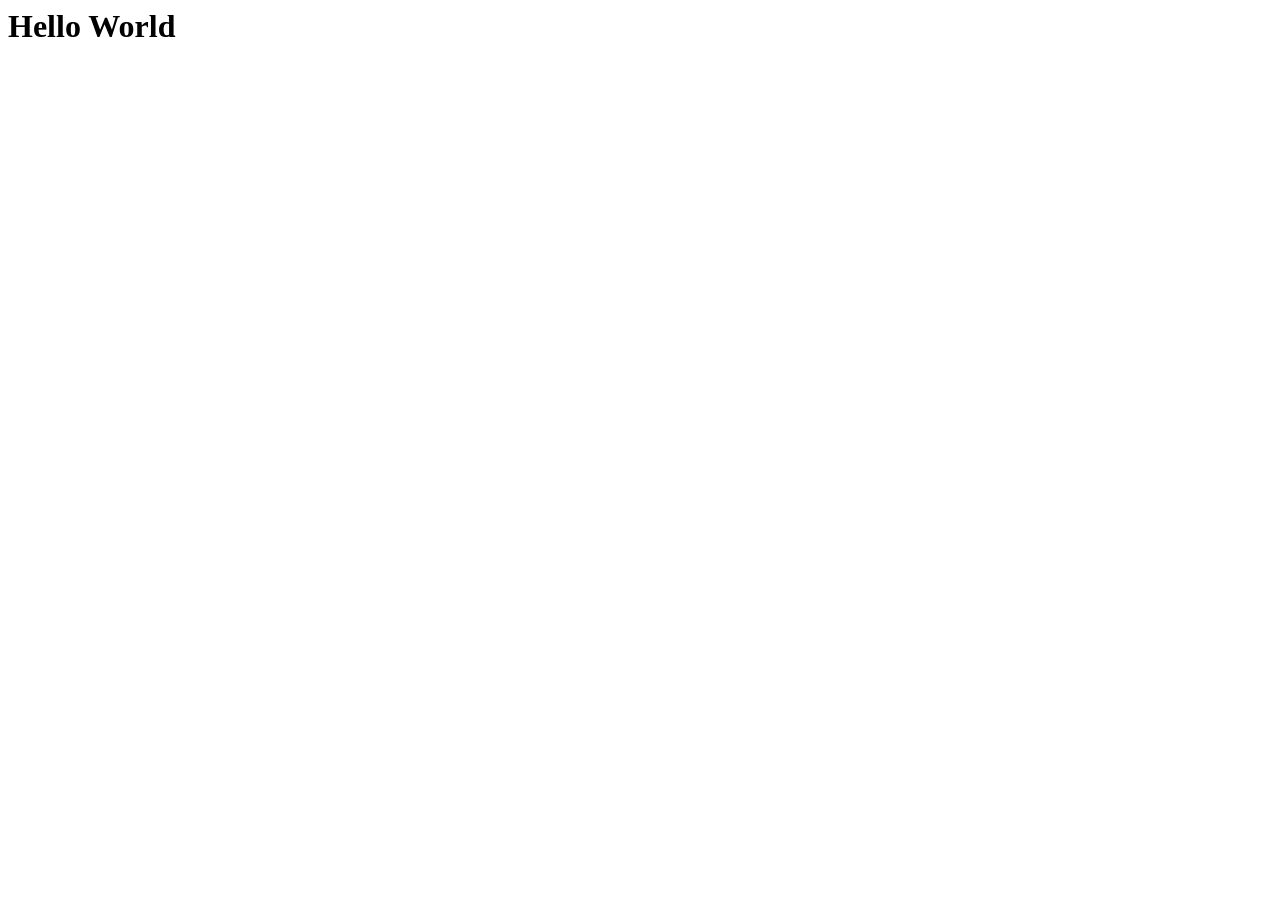
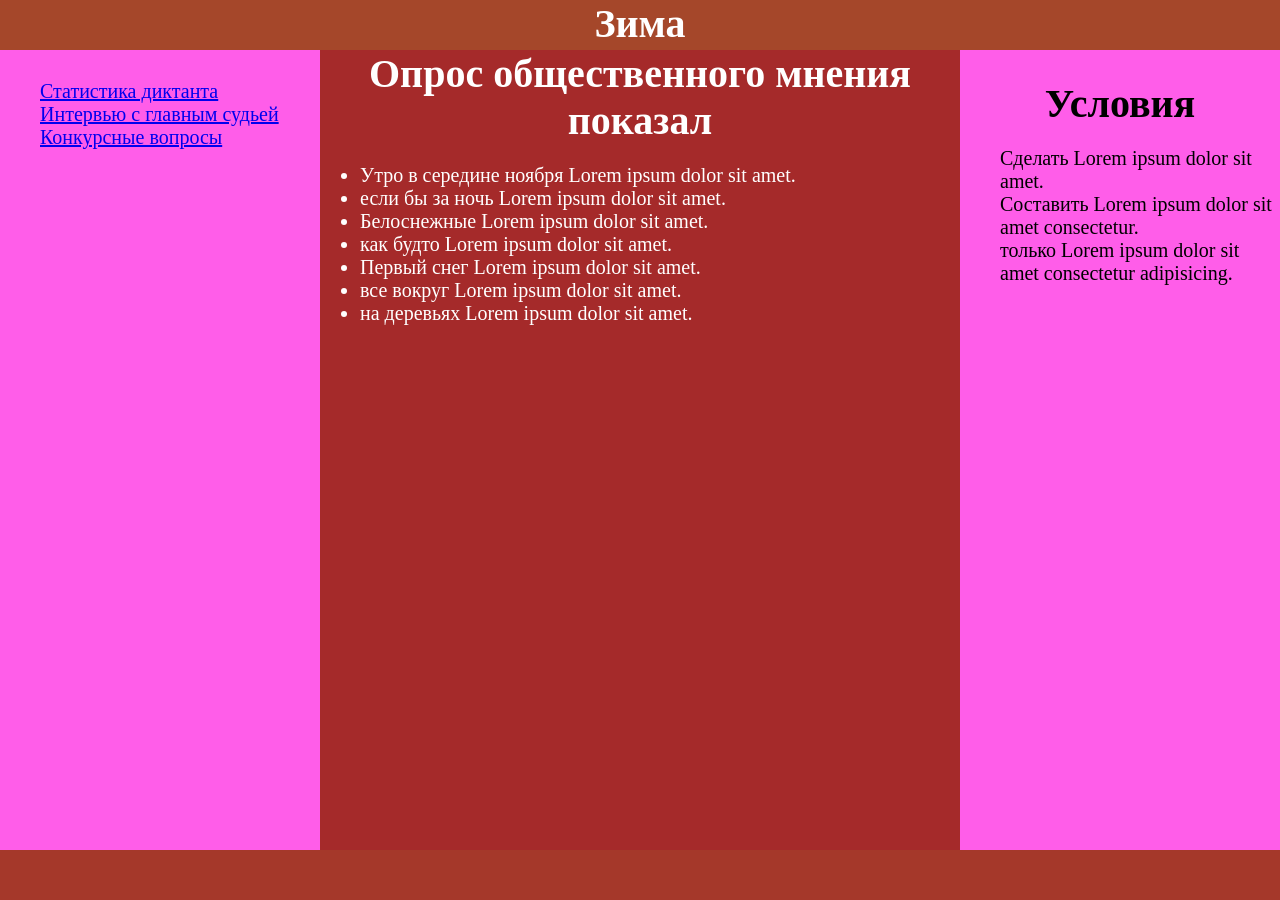
Before and after one commit to LoLiPoP190/18.11.22, a plain HTML site: page index.html in a window 1280 px wide. Before the commit the page ends 800 px from the top, so only its background shows below. Drawn offline with Linux system fonts and the light colour scheme.

Commit message:
added site

```diff
--- a/index.html
+++ b/index.html
@@ -1,9 +1,41 @@
 <html>
   <head>
     <title>Doc</title>
-    <link rel="stylesheet" href="style.css">
+    <link rel="stylesheet" href="style.css" />
   </head>
   <body>
-    <h1>Hello World</h1>
+    <div class="container">
+      <header><h1>Зима</h1></header>
+      <div class="container2">
+        <nav class="navigation">
+          <ul>
+            <li><a href="#">Статистика диктанта</a></li>
+            <li><a href="#">Интервью с главным судьей</a></li>
+            <li><a href="#">Конкурсные вопросы</a></li>
+          </ul>
+        </nav>
+        <main class="center">
+          <h2>Опрос общественного мнения показал</h2>
+          <ul>
+            <li>Утро в середине ноября Lorem ipsum dolor sit amet.</li>
+            <li>если бы за ночь Lorem ipsum dolor sit amet.</li>
+            <li>Белоснежные Lorem ipsum dolor sit amet.</li>
+            <li>как будто Lorem ipsum dolor sit amet.</li>
+            <li>Первый снег Lorem ipsum dolor sit amet.</li>
+            <li>все вокруг Lorem ipsum dolor sit amet.</li>
+            <li>на деревьях Lorem ipsum dolor sit amet.</li>
+          </ul>
+        </main>
+        <aside class="navigation">
+          <h2>Условия</h2>
+          <ul>
+            <li>Сделать Lorem ipsum dolor sit amet.</li>
+            <li>Составить Lorem ipsum dolor sit amet consectetur.</li>
+            <li>только Lorem ipsum dolor sit amet consectetur adipisicing.</li>
+          </ul>
+        </aside>
+      </div>
+      <footer></footer>
+    </div>
   </body>
 </html>
--- a/style.css
+++ b/style.css
@@ -1,3 +1,45 @@
 * {
   box-sizing: border-box;
+  margin: 0;
+  font-size: 20px;
 }
+
+.container2{
+  display: flex;
+  justify-content: center;
+  background-color:  rgb(255, 93, 233);
+  margin-bottom: 0;
+}
+h1{
+  background-color: rgb(165, 71, 42);
+  color: white;
+  text-align: center;
+  height: 50px;
+  font-size: 40px;
+}
+.navigation{
+  background-color: rgb(255, 93, 233);
+  flex: 25% 0 0;
+  height: 90vh;
+  margin-top: 30px;
+}
+.navigation ul li{
+  list-style-type: none;
+}
+.center{
+  height: 100vh;
+  flex: 50% 0 0;
+  background-color: brown;
+  color: white;
+}
+footer{
+  background-color: rgb(165, 56, 42);
+  width: 100%;
+  height: 50px;
+  margin: 0;
+}
+h2{
+  text-align: center;
+  margin-bottom: 20px;
+  font-size: 40px;
+}
```
